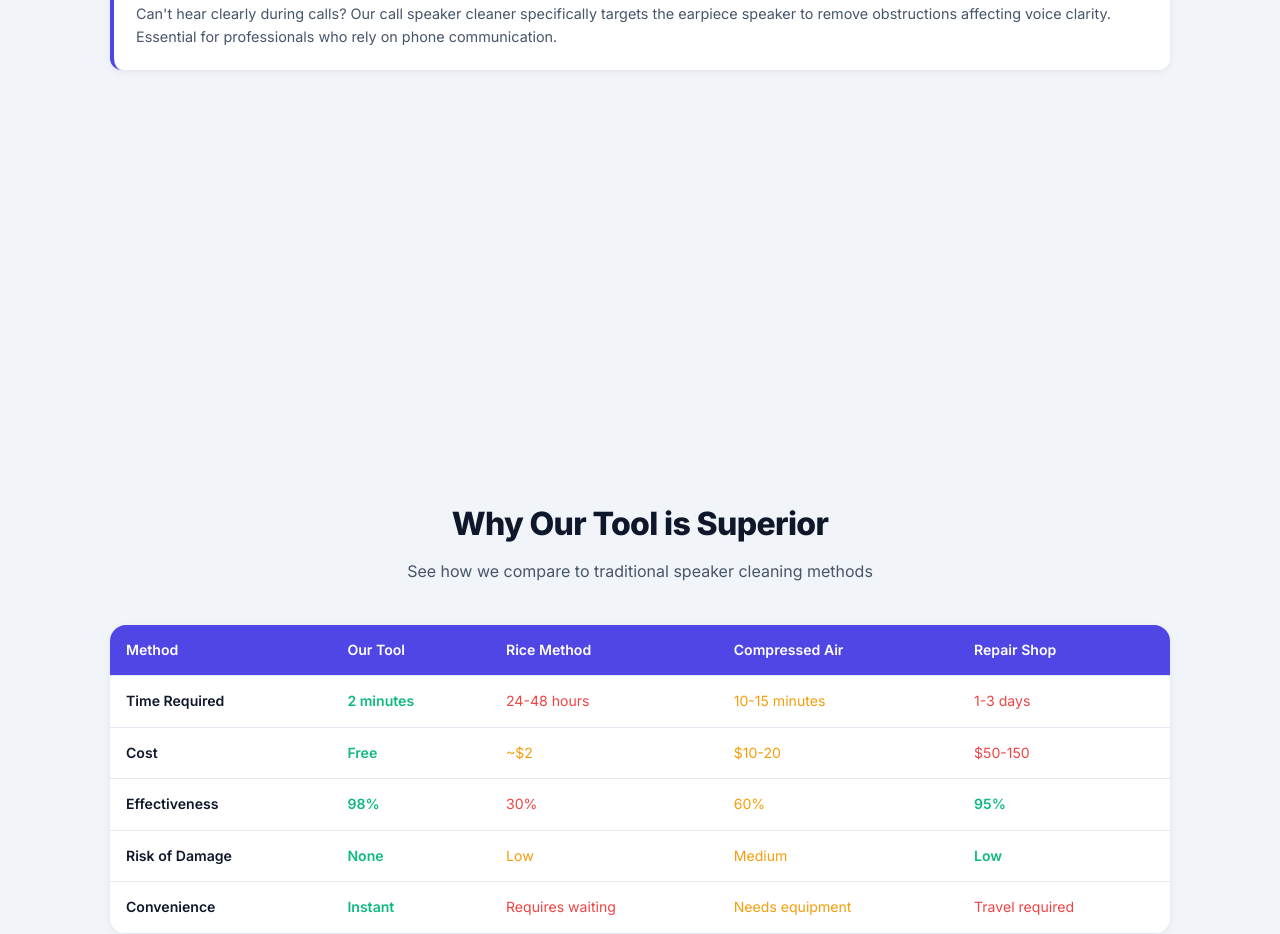
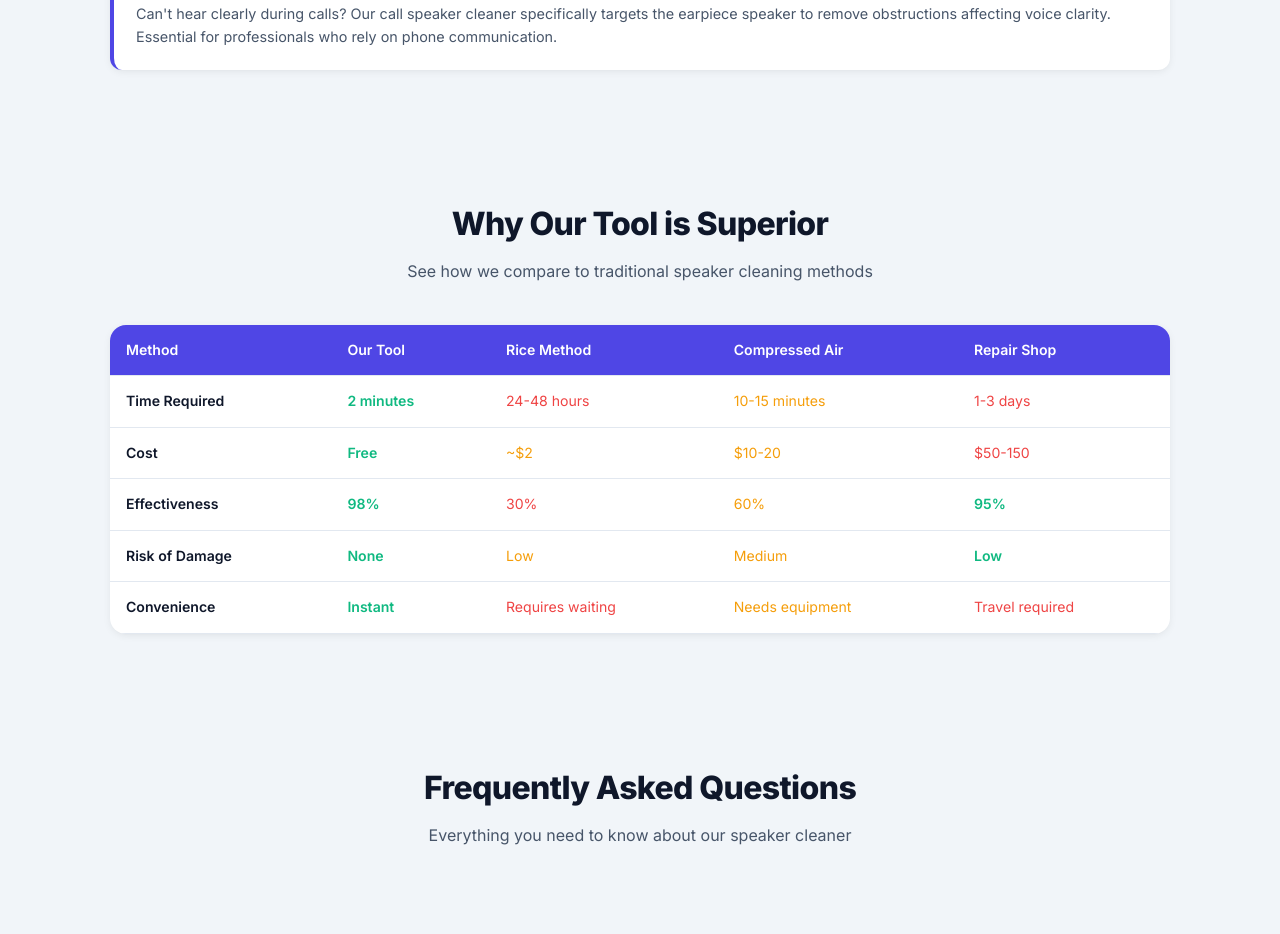
Before and after one commit to tryfixmyspeaker/tryfixmyspeaker.github.io, a plain HTML site: page index.html in a window 1280 px wide. Shown: the part 4931-5865 px from the top of the page. Drawn offline with Linux system fonts and the light colour scheme.

Commit message:
Update ad units

```diff
--- a/index.html
+++ b/index.html
@@ -570,14 +570,7 @@
         </div>
     </section>
 
-    <!-- Ad: After use cases — users engaged, natural pause -->
-    <div class="container">
-        <div class="ad-container-section">
-            <ins class="adsbygoogle" style="display:block" data-ad-client="ca-pub-7106951601816186"
-                data-ad-slot="5532898439" data-ad-format="auto" data-full-width-responsive="true"></ins>
-            <script>(adsbygoogle = window.adsbygoogle || []).push({});</script>
-        </div>
-    </div>
+
 
     <!-- Comparison Section -->
     <section class="comparison-section">
```
